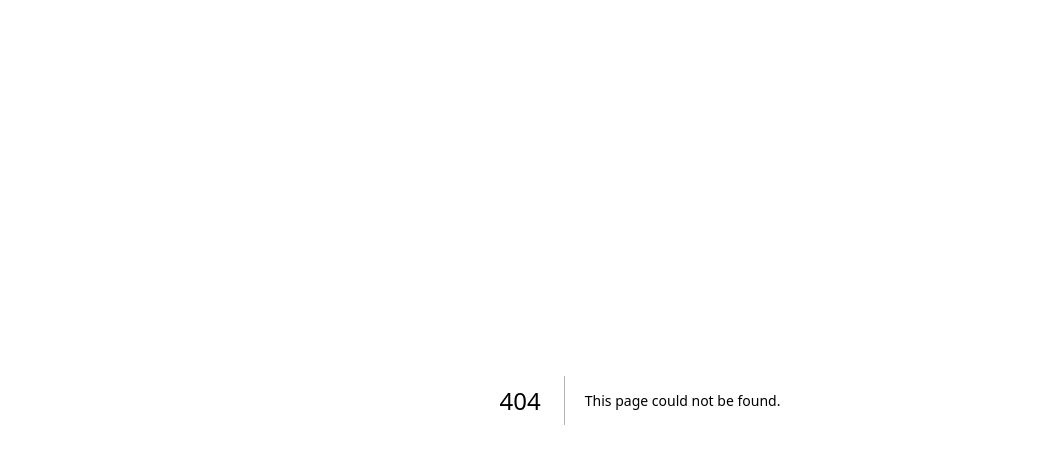
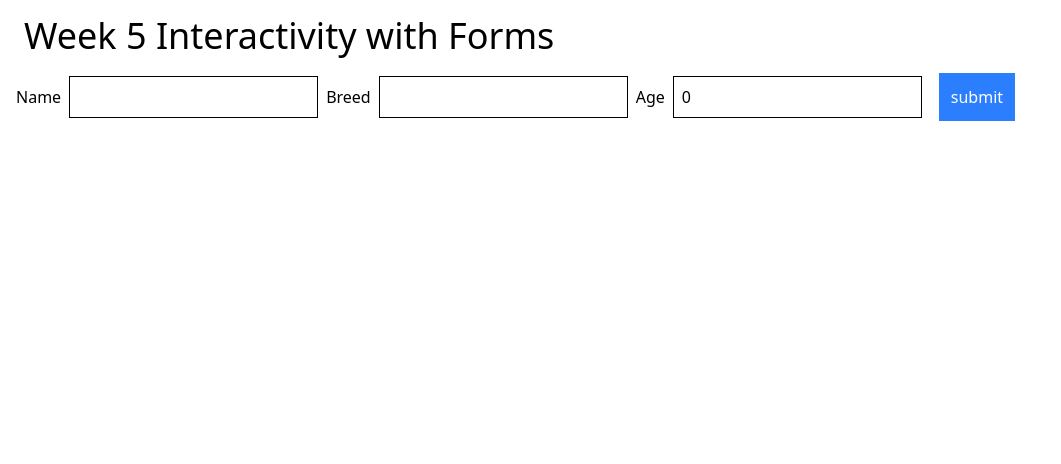
Before and after one commit to hamdyibrahim/web2-demos-26, a Next.js app: page /week-5 in a window 1280 px wide. Before the commit this address had no page. Shown: the top 464 px of the page, without its empty margins (0-1061 px from the left). Built offline with nearby package versions, Linux system fonts and the light colour scheme.

Commit message:
Week 5 completed

```diff
--- /dev/null
+++ b/app/week-5/dog-form.js
@@ -0,0 +1,83 @@
+"use client";
+
+import { useState } from "react";
+
+export default function DogForm() {
+  const [name, setName] = useState("");
+  const [breed, setBreed] = useState("");
+  const [age, setAge] = useState(0);
+
+  // handle submission
+  const handleSubmit = (event) => {
+    event.preventDefault();
+    let dog = { name, breed, age };
+    console.log(dog);
+  };
+
+  const handleNameChange = (e) => {
+    const newName = e.target.value;
+    if (newName.length > 10) {
+      //alert("Name should not exceed 10");
+    } else {
+      setName(newName);
+    }
+  };
+
+  const handleBreedChange = (e) => {
+    let newBreed = e.target.value;
+    newBreed = newBreed.toUpperCase();
+    setBreed(newBreed);
+  };
+
+  const handleAgeChange = (e) => {
+    let newAge = e.target.value;
+    let ageNum = parseInt(newAge);
+    if (age >= 0) {
+      setAge(ageNum);
+    }
+  };
+
+  return (
+    <section>
+      <form onSubmit={handleSubmit}>
+        <label htmlFor="name">Name</label>
+        <input
+          type="text"
+          id="name"
+          className="border m-2 p-2"
+          value={name}
+          onChange={(event) => handleNameChange(event)}
+        />
+
+        <label htmlFor="breed">Breed</label>
+        <input
+          type="text"
+          id="breed"
+          className="border m-2 p-2"
+          value={breed}
+          onChange={(event) => handleBreedChange(event)}
+        />
+
+        <label htmlFor="age">Age</label>
+        <input
+          type="text"
+          id="age"
+          value={age}
+          className="border m-2 p-2"
+          onChange={(event) => handleAgeChange(event)}
+        />
+        <button type="submit" className="border m-2 bg-blue-500 text-white p-3 text-l">
+          submit
+        </button>
+      </form>
+      <div>
+        {name.length === 10 && (
+          <p>Name must be exactly 10 characters or less</p>
+        )}
+        {name.length > 0 && <p>Dog Name is {name}</p>}
+        {breed.length > 0 && <p>Dog breed is {breed}</p>}
+        {age > 0 && <p>Dog age is {age} {age === 1 ? "year":"years"}</p>}
+      </div>
+    </section>
+  );
+}
--- /dev/null
+++ b/app/week-5/page.js
@@ -0,0 +1,9 @@
+import DogForm from "./dog-form";
+export default function Page() {
+  return (
+    <main className="m-4">
+      <h1 className="text-4xl m-2 bold">Week 5 Interactivity with Forms</h1>
+      <DogForm />
+    </main>
+  );
+}
--- /dev/null
+++ b/app/week5/dog-form.js
@@ -0,0 +1,78 @@
+"use client";
+import { useState } from "react";
+
+export default function DogForm() {
+  const [name, setName] = useState("");
+  const [breed, setBreed] = useState("");
+  const [age, setAge] = useState(0);
+
+  const handleSubmit = (e) => {
+    e.preventDefault();
+    let dog = { name, breed, age };
+    console.log(dog);
+  };
+
+  const handleNameChange = (e) => {
+    let newName = e.target.value;
+    if (newName.length > 0) {
+      setName(e.target.value);
+    }
+  };
+
+  const handleBreedChange = (e) => {
+    let newBreed = e.target.value;
+
+    setBreed(newBreed.toUpperCase());
+  };
+
+  const handleAgeChange = (e) => {
+    let newAge = e.target.value;
+    let newAgeNum = parseInt(newAge);
+    if (newAgeNum >= 0) {
+      setAge(newAgeNum);
+    }
+  };
+
+  return (
+    <div>
+      <form onSubmit={handleSubmit}>
+        <label htmlFor="name">Name:</label>
+        <input
+          type="text"
+          id="name"
+          value={name}
+          onChange={(e) => handleNameChange(e)}
+        />
+
+        <label htmlFor="breed">Breed:</label>
+        <input
+          type="text"
+          id="breed"
+          value={breed}
+          onChange={(e) => handleBreedChange(e)}
+        />
+
+        <label htmlFor="age">Age:</label>
+        <input
+          type="number"
+          id="age"
+          value={age}
+          onChange={(e) => handleAgeChange(e)}
+        />
+        <button type="submit">Submit</button>
+      </form>
+      <div>
+        {name.length === 10 && (
+          <p>Name must be exactly 10 characters or less</p>
+        )}
+        {name.length > 0 && <p>Dog Name is {name}</p>}
+        {breed.length > 0 && <p>Dog breed is {breed}</p>}
+        {age > 0 && (
+          <p>
+            Dog age is {age} {age === 1 ? "year" : "years"}
+          </p>
+        )}
+      </div>
+    </div>
+  );
+}
--- /dev/null
+++ b/app/week5/page.js
@@ -0,0 +1,9 @@
+import DogForm from "./dog-form";
+export default function Page() {
+  return (
+    <main>
+      <h1 className="text-xl">Week 5 - Interactivity with Forms</h1>
+      <DogForm />
+    </main>
+  );
+}
```
